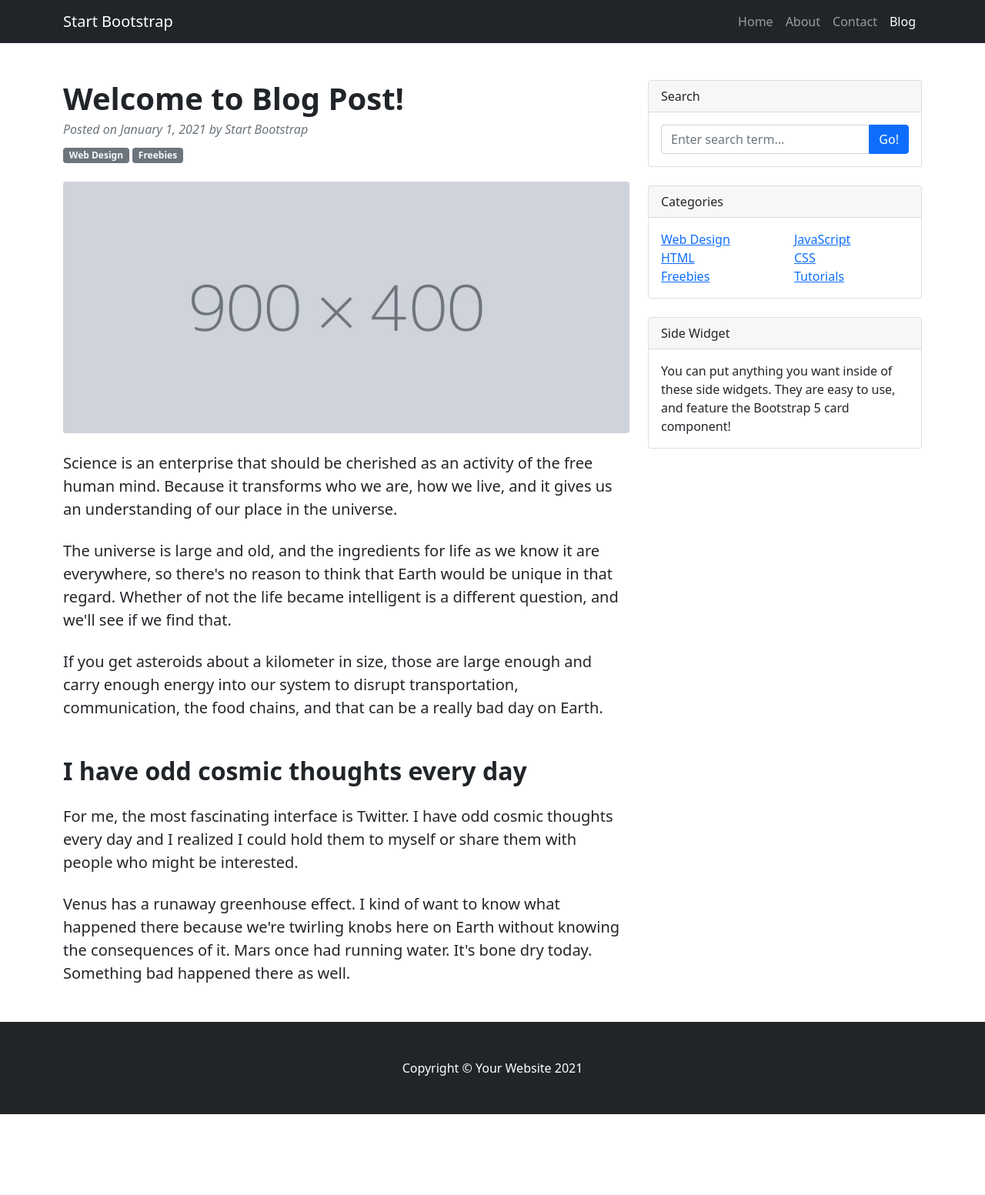
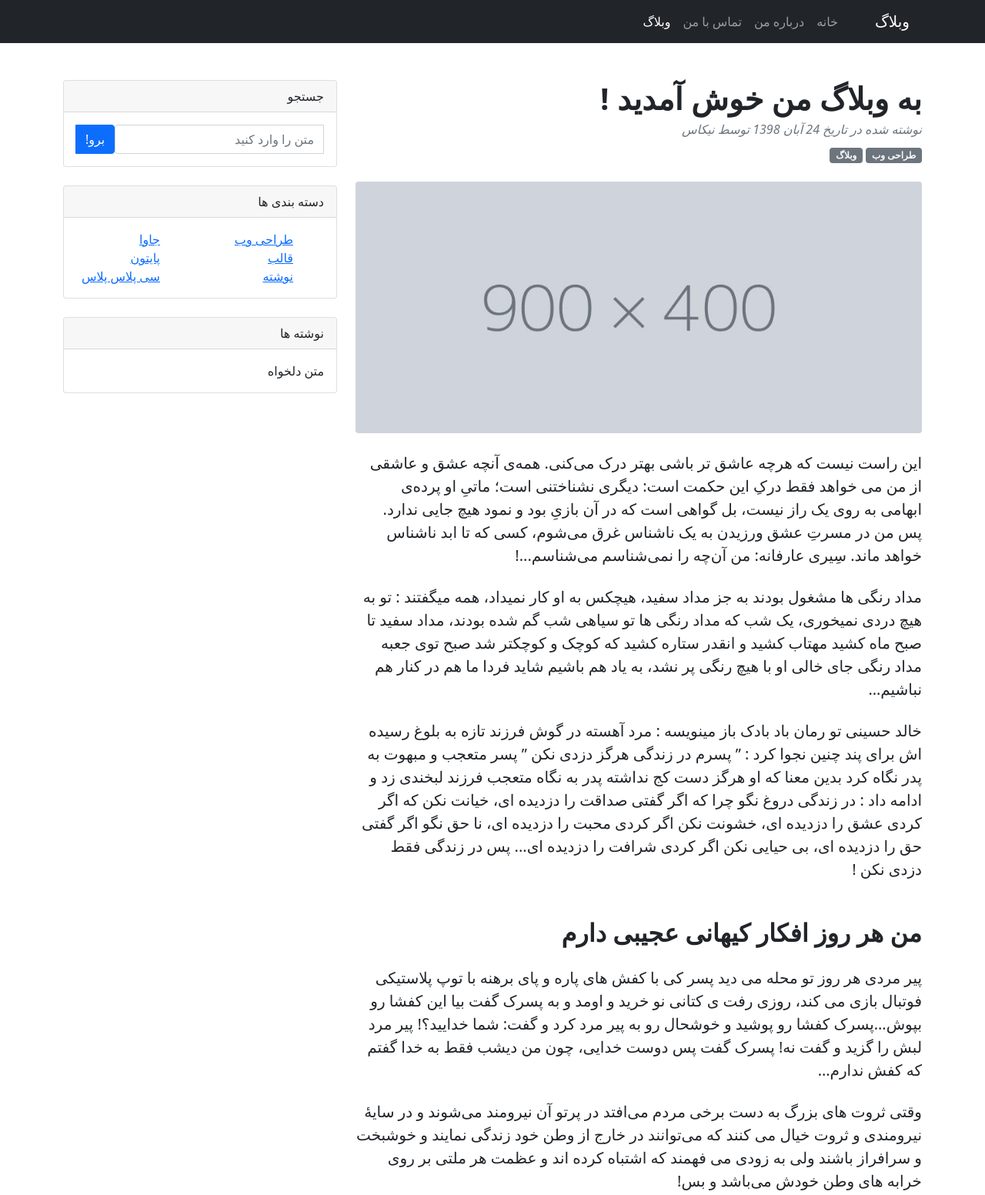
Before and after one commit to Nikas-Project/Example-HTML, a plain HTML site: page index.html in a window 1280 px wide. Shown: the top 1553 px of the page at 77% size. Before the commit the page ends 1448 px from the top, so only its background shows below. Drawn offline with nearby package versions, Linux system fonts and the light colour scheme; a script that the page names is missing; a small style sheet from the web is missing.

Commit message:
RTL / Persian

```diff
--- a/index.html
+++ b/index.html
@@ -8,17 +8,14 @@
     />
     <meta name="description" content="" />
     <meta name="author" content="" />
-    <title>Blog Post - Start Bootstrap Template</title>
-    <!-- Favicon-->
+    <title>وبلاگ - صفحه نمونه</title>
     <link rel="icon" type="image/x-icon" href="assets/favicon.ico" />
-    <!-- Core theme CSS (includes Bootstrap)-->
     <link href="css/styles.css" rel="stylesheet" />
   </head>
   <body>
-    <!-- Responsive navbar-->
     <nav class="navbar navbar-expand-lg navbar-dark bg-dark">
       <div class="container">
-        <a class="navbar-brand" href="#!">Start Bootstrap</a>
+        <a class="navbar-brand" href="#!">وبلاگ</a>
         <button
           class="navbar-toggler"
           type="button"
@@ -32,43 +29,40 @@
         </button>
         <div class="collapse navbar-collapse" id="navbarSupportedContent">
           <ul class="navbar-nav ms-auto mb-2 mb-lg-0">
-            <li class="nav-item"><a class="nav-link" href="#">Home</a></li>
-            <li class="nav-item"><a class="nav-link" href="#!">About</a></li>
-            <li class="nav-item"><a class="nav-link" href="#!">Contact</a></li>
+            <li class="nav-item"><a class="nav-link" href="#">خانه</a></li>
             <li class="nav-item">
-              <a class="nav-link active" aria-current="page" href="#">Blog</a>
+              <a class="nav-link" href="#!">درباره من</a>
+            </li>
+            <li class="nav-item">
+              <a class="nav-link" href="#!">تماس با من</a>
+            </li>
+            <li class="nav-item">
+              <a class="nav-link active" aria-current="page" href="#">وبلاگ</a>
             </li>
           </ul>
         </div>
       </div>
     </nav>
-    <!-- Page content-->
     <div class="container mt-5">
       <div class="row">
         <div class="col-lg-8">
-          <!-- Post content-->
           <article>
-            <!-- Post header-->
             <header class="mb-4">
-              <!-- Post title-->
-              <h1 class="fw-bolder mb-1">Welcome to Blog Post!</h1>
-              <!-- Post meta content-->
+              <h1 class="fw-bolder mb-1">به وبلاگ من خوش آمدید !</h1>
               <div class="text-muted fst-italic mb-2">
-                Posted on January 1, 2021 by Start Bootstrap
+                نوشته شده در تاریخ 24 آبان 1398 توسط نیکاس
               </div>
-              <!-- Post categories-->
               <a
                 class="badge bg-secondary text-decoration-none link-light"
                 href="#!"
-                >Web Design</a
+                >طراحی وب</a
               >
               <a
                 class="badge bg-secondary text-decoration-none link-light"
                 href="#!"
-                >Freebies</a
+                >وبلاگ</a
               >
             </header>
-            <!-- Preview image figure-->
             <figure class="mb-4">
               <img
                 class="img-fluid rounded"
@@ -76,59 +70,65 @@
                 alt="..."
               />
             </figure>
-            <!-- Post content-->
             <section class="mb-5">
               <p class="fs-5 mb-4">
-                Science is an enterprise that should be cherished as an activity
-                of the free human mind. Because it transforms who we are, how we
-                live, and it gives us an understanding of our place in the
-                universe.
+                این راست نیست که هرچه عاشق‌ تر باشی بهتر درک می‌کنی. همه‌ی آنچه
+                عشق و عاشقی از من می‌ خواهد فقط درکِ این حکمت است: دیگری
+                نشناختنی است؛ ماتیِ او پرده‌ی ابهامی به روی یک راز نیست، بل
+                گواهی است که در آن بازیِ بود و نمود هیچ‌ جایی ندارد. پس من در
+                مسرتِ عشق ورزیدن به یک ناشناس غرق می‌شوم، کسی که تا ابد ناشناس
+                خواهد ماند. سِیری عارفانه: من آن‌چه را نمی‌شناسم می‌شناسم...!
               </p>
               <p class="fs-5 mb-4">
-                The universe is large and old, and the ingredients for life as
-                we know it are everywhere, so there's no reason to think that
-                Earth would be unique in that regard. Whether of not the life
-                became intelligent is a different question, and we'll see if we
-                find that.
+                مداد رنگی ها مشغول بودند به جز مداد سفید، هیچکس به او کار
+                نمیداد، همه میگفتند : تو به هیچ دردی نمیخوری، یک شب که مداد رنگی
+                ها تو سیاهی شب گم شده بودند، مداد سفید تا صبح ماه کشید مهتاب
+                کشید و انقدر ستاره کشید که کوچک و کوچکتر شد صبح توی جعبه مداد
+                رنگی جای خالی او با هیچ رنگی پر نشد، به یاد هم باشیم شاید فردا
+                ما هم در کنار هم نباشیم…
               </p>
               <p class="fs-5 mb-4">
-                If you get asteroids about a kilometer in size, those are large
-                enough and carry enough energy into our system to disrupt
-                transportation, communication, the food chains, and that can be
-                a really bad day on Earth.
+                خالد حسینی تو رمان باد بادک باز مینویسه : ﻣﺮﺩ ﺁﻫﺴﺘﻪ ﺩﺭ ﮔﻮﺵ ﻓﺮﺯﻧﺪ
+                ﺗﺎﺯﻩ ﺑﻪ ﺑﻠﻮﻍ ﺭﺳﯿﺪﻩ ﺍﺵ ﺑﺮﺍﯼ ﭘﻨﺪ ﭼﻨﯿﻦ ﻧﺠﻮﺍ ﮐﺮﺩ : ” ﭘﺴﺮﻡ ﺩﺭ ﺯﻧﺪﮔﯽ
+                ﻫﺮﮔﺰ ﺩﺯﺩﯼ ﻧﮑﻦ ” ﭘﺴﺮ ﻣﺘﻌﺠﺐ ﻭ ﻣﺒﻬﻮﺕ ﺑﻪ ﭘﺪﺭ ﻧﮕﺎﻩ ﮐﺮﺩ ﺑﺪﯾﻦ ﻣﻌﻨﺎ ﮐﻪ
+                ﺍﻭ ﻫﺮﮔﺰ ﺩﺳﺖ ﮐﺞ ﻧﺪﺍﺷﺘﻪ ﭘﺪﺭ ﺑﻪ ﻧﮕﺎﻩ ﻣﺘﻌﺠﺐ ﻓﺮﺯﻧﺪ ﻟﺒﺨﻨﺪﯼ ﺯﺩ ﻭ ﺍﺩﺍﻣﻪ
+                ﺩﺍﺩ : ﺩﺭ ﺯﻧﺪﮔﯽ ﺩﺭﻭﻍ ﻧﮕﻮ ﭼﺮﺍ ﮐﻪ ﺍﮔﺮ ﮔﻔﺘﯽ ﺻﺪﺍﻗﺖ ﺭﺍ ﺩﺯﺩﯾﺪﻩ ﺍﯼ،
+                ﺧﯿﺎﻧﺖ ﻧﮑﻦ ﮐﻪ ﺍﮔﺮ ﮐﺮﺩﯼ ﻋﺸﻖ ﺭﺍ ﺩﺯﺩﯾﺪﻩ ﺍﯼ، ﺧﺸﻮﻧﺖ ﻧﮑﻦ ﺍﮔﺮ ﮐﺮﺩﯼ ﻣﺤﺒﺖ
+                ﺭﺍ ﺩﺯﺩﯾﺪﻩ ﺍﯼ، ﻧﺎ ﺣﻖ ﻧﮕﻮ ﺍﮔﺮ ﮔﻔﺘﯽ ﺣﻖ ﺭﺍ ﺩﺯﺩﯾﺪﻩ ﺍﯼ، ﺑﯽ ﺣﯿﺎﯾﯽ ﻧﮑﻦ
+                ﺍﮔﺮ ﮐﺮﺩﯼ ﺷﺮﺍﻓﺖ ﺭﺍ ﺩﺯﺩﯾﺪﻩ ﺍی... ﭘﺲ ﺩﺭ ﺯﻧﺪﮔﯽ ﻓﻘﻂ ﺩﺯﺩﯼ نکن !
               </p>
               <h2 class="fw-bolder mb-4 mt-5">
-                I have odd cosmic thoughts every day
+                من هر روز افکار کیهانی عجیبی دارم
               </h2>
               <p class="fs-5 mb-4">
-                For me, the most fascinating interface is Twitter. I have odd
-                cosmic thoughts every day and I realized I could hold them to
-                myself or share them with people who might be interested.
+                پیر مردی هر روز تو محله می دید پسر کی با کفش های پاره و پای
+                برهنه با توپ پلاستیکی فوتبال بازی می کند، روزی رفت ی کتانی نو
+                خرید و اومد و به پسرک گفت بیا این کفشا رو بپوش…پسرک کفشا رو
+                پوشید و خوشحال رو به پیر مرد کرد و گفت: شما خدایید؟! پیر مرد لبش
+                را گزید و گفت نه! پسرک گفت پس دوست خدایی، چون من دیشب فقط به خدا
+                گفتم كه کفش ندارم…
               </p>
               <p class="fs-5 mb-4">
-                Venus has a runaway greenhouse effect. I kind of want to know
-                what happened there because we're twirling knobs here on Earth
-                without knowing the consequences of it. Mars once had running
-                water. It's bone dry today. Something bad happened there as
-                well.
+                وقتی ثروت‌ های بزرگ به دست برخی مردم می‌افتد در پرتو آن نیرومند
+                می‌شوند و در سایهٔ نیرومندی و ثروت خیال می‌ کنند که می‌توانند در
+                خارج از وطن خود زندگی نمایند و خوشبخت و سرافراز باشند ولی به
+                زودی می‌ فهمند که اشتباه کرده‌ اند و عظمت هر ملتی بر روی خرابه‌
+                های وطن خودش می‌باشد و بس!
               </p>
             </section>
           </article>
-          <!-- Comments section-->
           <section class="mb-5" id="nikas-thread"></section>
         </div>
-        <!-- Side widgets-->
         <div class="col-lg-4">
-          <!-- Search widget-->
           <div class="card mb-4">
-            <div class="card-header">Search</div>
+            <div class="card-header">جستجو</div>
             <div class="card-body">
               <div class="input-group">
                 <input
                   class="form-control"
                   type="text"
-                  placeholder="Enter search term..."
-                  aria-label="Enter search term..."
+                  placeholder="متن را وارد کنید"
+                  aria-label="متن را وارد کنید"
                   aria-describedby="button-search"
                 />
                 <button
@@ -136,50 +136,42 @@
                   id="button-search"
                   type="button"
                 >
-                  Go!
+                  برو!
                 </button>
               </div>
             </div>
           </div>
-          <!-- Categories widget-->
           <div class="card mb-4">
-            <div class="card-header">Categories</div>
+            <div class="card-header">دسته بندی ها</div>
             <div class="card-body">
               <div class="row">
                 <div class="col-sm-6">
                   <ul class="list-unstyled mb-0">
-                    <li><a href="#!">Web Design</a></li>
-                    <li><a href="#!">HTML</a></li>
-                    <li><a href="#!">Freebies</a></li>
+                    <li><a href="#!">طراحی وب</a></li>
+                    <li><a href="#!">قالب</a></li>
+                    <li><a href="#!">نوشته</a></li>
                   </ul>
                 </div>
                 <div class="col-sm-6">
                   <ul class="list-unstyled mb-0">
-                    <li><a href="#!">JavaScript</a></li>
-                    <li><a href="#!">CSS</a></li>
-                    <li><a href="#!">Tutorials</a></li>
+                    <li><a href="#!">جاوا</a></li>
+                    <li><a href="#!">پایتون</a></li>
+                    <li><a href="#!">سی پلاس پلاس</a></li>
                   </ul>
                 </div>
               </div>
             </div>
           </div>
-          <!-- Side widget-->
           <div class="card mb-4">
-            <div class="card-header">Side Widget</div>
-            <div class="card-body">
-              You can put anything you want inside of these side widgets. They
-              are easy to use, and feature the Bootstrap 5 card component!
-            </div>
+            <div class="card-header">نوشته ها</div>
+            <div class="card-body">متن دلخواه</div>
           </div>
         </div>
       </div>
     </div>
-    <!-- Footer-->
     <footer class="py-5 bg-dark">
       <div class="container">
-        <p class="m-0 text-center text-white">
-          Copyright &copy; Your Website 2021
-        </p>
+        <p class="m-0 text-center text-white">کپی رایت &copy; نیکاس 1401</p>
       </div>
     </footer>
     <script src="https://cdn.jsdelivr.net/npm/bootstrap@5.1.3/dist/js/bootstrap.bundle.min.js"></script>
```
Also changed, not shown: css/styles.css.
